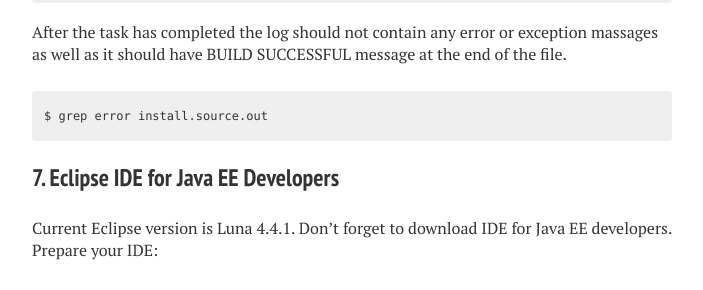
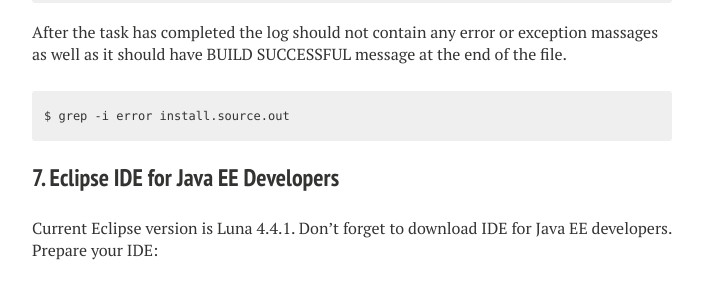
Before and after one commit to skomarica/skomarica.github.io, a Jekyll site: the page built from _posts/2014-10-28-setup-openbravo-3-development-environment-on-ubuntu-desktop.md, in a window 1280 px wide and 900 px high, scrolled down 3459 px. Shown: the part 151-441 px from the top of the window, without its empty margins (288-991 px from the left). Built offline with Jekyll 4.4.1, drawn with Linux system fonts in a browser that asks for light colours; nearby versions of some CDN libraries; comment, search, counter and statistics services are not loaded.

```diff
--- a/_posts/2014-10-28-setup-openbravo-3-development-environment-on-ubuntu-desktop.md
+++ b/_posts/2014-10-28-setup-openbravo-3-development-environment-on-ubuntu-desktop.md
@@ -126,7 +126,7 @@ Remove sample reference data if you don't need it. Run install source and track
 
 After the task has completed the log should not contain any error or exception massages as well as it should have BUILD SUCCESSFUL message at the end of the file.
 
-    $ grep error install.source.out
+    $ grep -i error install.source.out
 
 ### 7. Eclipse IDE for Java EE Developers
 
```
